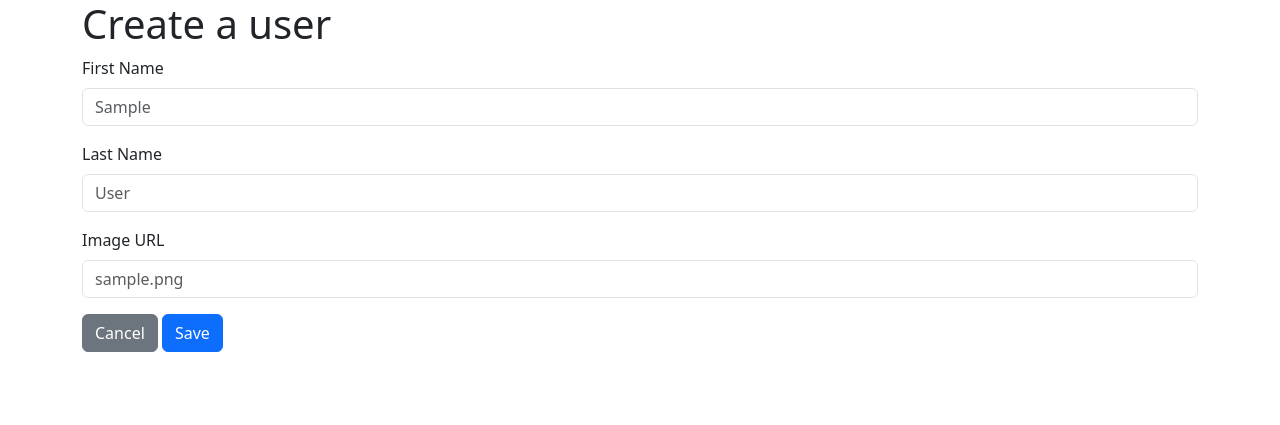
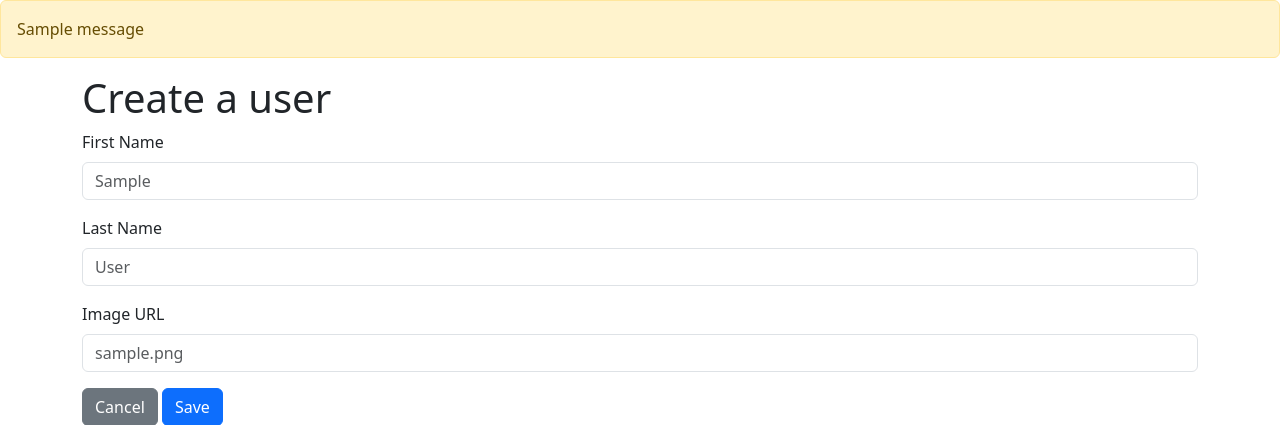
Before and after one commit to rxperez12/flask-blogly, a Flask app: page /users/1/edit in a window 1280 px wide. Shown: the top 425 px of the page. Run offline with Flask 3, Linux system fonts and the light colour scheme; tables that the repository leaves empty hold one stand-in row (values such as "Sample post"); one stand-in notice (Sample message) is shown; some libraries are stand-ins or nearby versions.

Commit message:
added flashed messages

```diff
--- a/blogly/templates/base.jinja
+++ b/blogly/templates/base.jinja
@@ -7,6 +7,9 @@
   <link rel="stylesheet" href="/static/styles.css">
 </head>
 <body>
+  {% for msg in get_flashed_messages() %}
+    <div class="alert alert-warning">{{ msg }}</div>
+  {% endfor %}
 
 <!-- Base comment for testing-->
 
```
